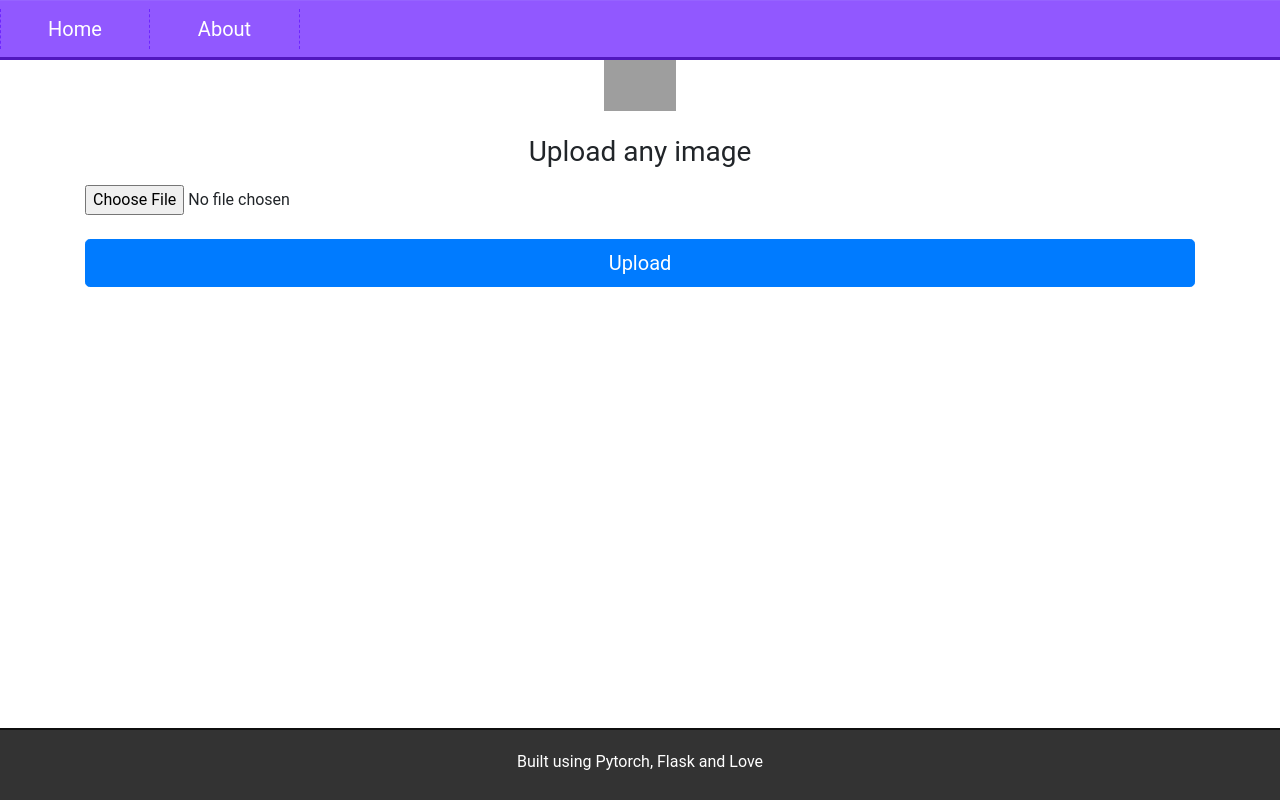
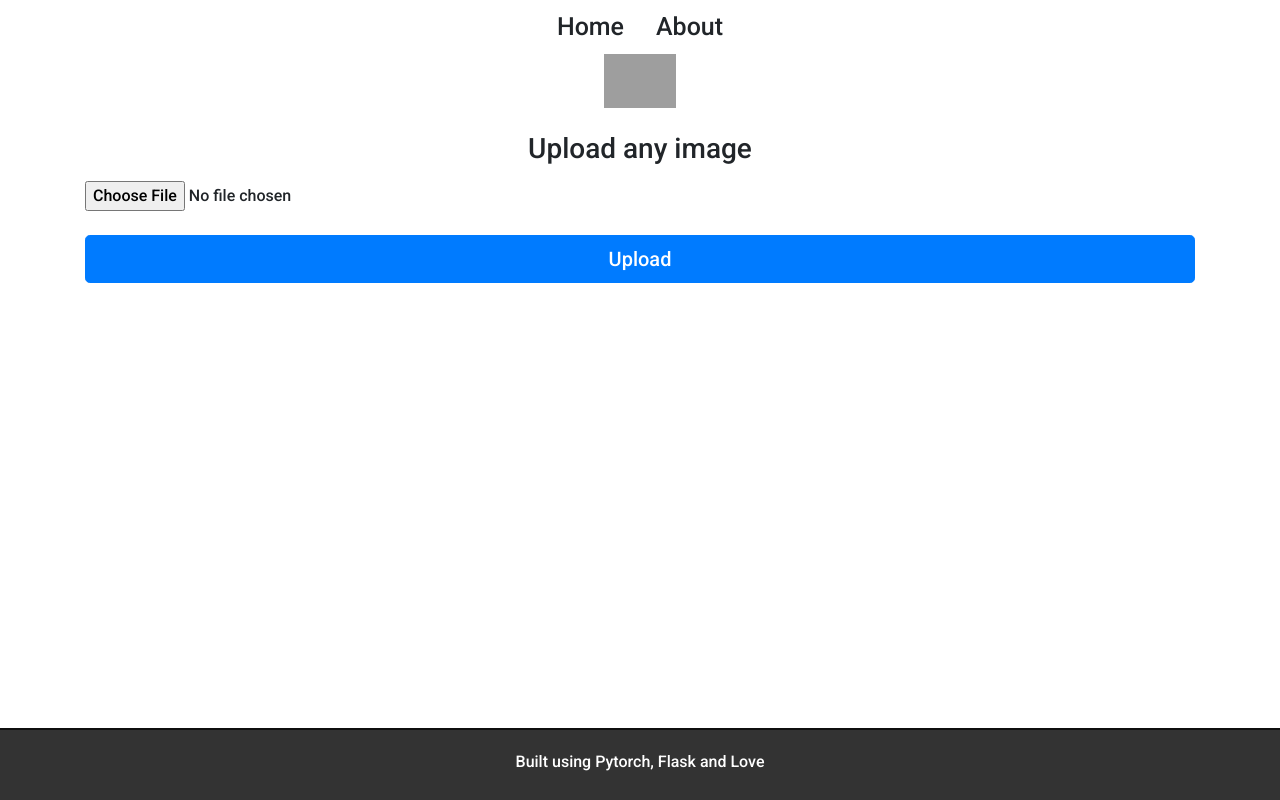
Before and after one commit to n3rwus/flask-panoptic-segmentation, a Flask app: page / in a window 1280 px wide. Run offline with Flask 2, Linux system fonts and the light colour scheme; some libraries are stand-ins or nearby versions; grey boxes are pictures that could not be loaded.

Commit message:
Using bootstrap to make navbar.

```diff
--- a/application/static/css/main.css
+++ b/application/static/css/main.css
@@ -1,5 +1,7 @@
 * {
     box-sizing: border-box;
+    margin: 0;
+    padding: 0;
 }
 
 *:before,
@@ -9,25 +11,24 @@
 
 html,
 body {
-    font-family: 'Roboto', sans-serif;
+    font-family: "Roboto", sans-serif;
     height: 100%;
     position: relative;
-    margin: 0px;
+    margin: 0;
 }
 
 header {
     text-align: center;
+    display: flex;
+    justify-content: space-between;
+    align-items: center;
+    padding: 30px 10%;
+    background-color: #24252a;
 }
 
 a {
     text-decoration: none;
     color: inherit;
-}
-
-a:active, a:visited, a:focus {
-    border: none;
-    outline: none;
-    text-decoration: none;
 }
 
 input[type=text], input[type=password] {
@@ -75,7 +76,7 @@ footer {
 }
 
 .btn-submit {
-    background-color: cornflowerblue;
+    background-color: #0088a9;
     color: white;
     padding: 16px 20px;
     margin: 8px 0;
@@ -89,78 +90,6 @@ footer {
     opacity: 1;
 }
 
-/*Nav*/
 .nav {
-    position: sticky;
-    top: 0;
-    left: 0;
-    width: 100%;
-    padding: 8px 0;
-    background-color: #9158ff;
-    text-align: center;
-    border-top: 1px solid #9663ff;
-    box-shadow: 0 3px 0 #5118bf;
-    z-index: 100;
+    font-size: 25px;
 }
-
-.nav ul {
-    padding: 0;
-    height: 40px;
-    line-height: 200%;
-    font-size: 20px;
-    margin: auto 0;
-    list-style: none;
-    display: inline-block;
-    vertical-align: middle;
-}
-
-.nav ul a {
-    color: #ffffff;
-    text-decoration: none;
-    display: block;
-}
-
-.nav ul > li {
-    width: 150px;
-    height: 40px;
-    float: left;
-    border-right: 1px dashed #6D26FF;
-    transition-property: background-color;
-    transition-duration: 0.2s;
-}
-
-.nav ul > li:hover {
-    background-color: #7E40FF;
-}
-
-.nav ul > li:first-child {
-    border-left: 1px dashed #6D26FF;
-}
-
-.nav ul > li:hover > a {
-    color: #fff;
-}
-
-/*SUBNAV*/
-ol {
-    padding-left: 10px;
-    padding-right: 10px;
-    padding-bottom: 6px;
-    margin: 0px;
-    list-style: none;
-    background-color: #7E40FF;
-    border-radius: 4px;
-    position: relative;
-    visibility: hidden;
-    opacity: 0;
-}
-
-ul > li:hover > ol {
-    visibility: visible;
-    opacity: 1.0;
-}
-
-ol > li:hover {
-    background: #9158ff !important;
-    border-radius: 5px !important;
-}
--- a/application/templates/includes/nav.html
+++ b/application/templates/includes/nav.html
@@ -1,8 +1,8 @@
-<body>
-<nav class="nav">
-    <ul>
-        <li><a href="{{ url_for('upload_file') }}">Home</a></li>
-        <li><a href="{{ url_for('about') }}">About</a></li>
-    </ul>
-</nav>
-</body>
+<ul class="nav justify-content-center">
+    <li>
+        <a class="nav-link" href="{{ url_for('upload_file') }}">Home</a>
+    </li>
+    <li class="nav-item">
+        <a class="nav-link" href="{{ url_for('about') }}">About</a>
+    </li>
+</ul>
--- a/application/templates/layout.html
+++ b/application/templates/layout.html
@@ -1,10 +1,11 @@
 <!DOCTYPE html>
-<html>
+<html lang="en">
 <head>
     <title>Home Page</title>
     <link rel="stylesheet" href="https://maxcdn.bootstrapcdn.com/bootstrap/4.0.0/css/bootstrap.min.css"
           integrity="sha384-Gn5384xqQ1aoWXA+058RXPxPg6fy4IWvTNh0E263XmFcJlSAwiGgFAW/dAiS6JXm" crossorigin="anonymous">
     <link rel="stylesheet" href="../static/css/main.css"/>
+    <link href="https://fonts.googleapis.com/css?family=Roboto:500&display=swap" rel="stylesheet">
 </head>
 <body>
 
```
